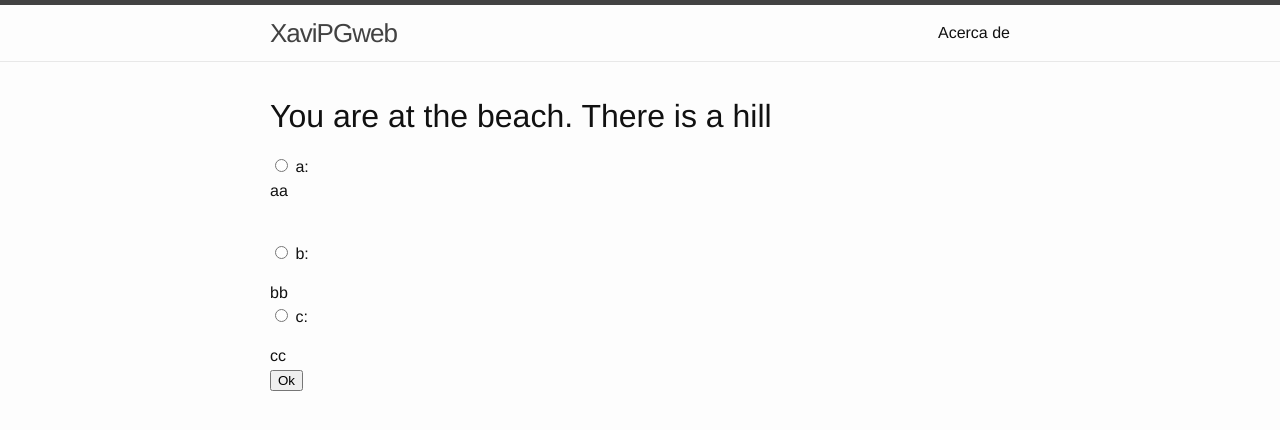
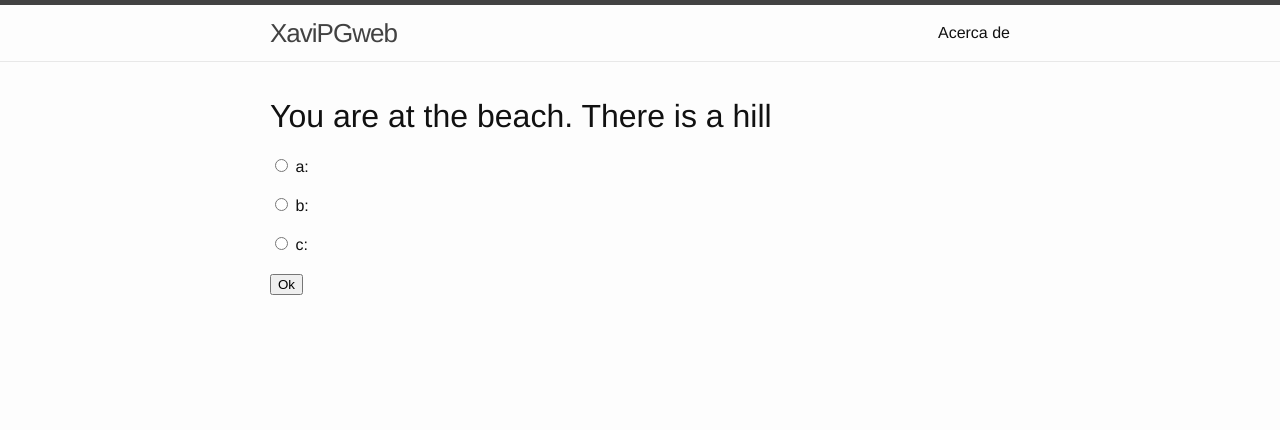
Before and after one commit to xavipgweb/xavipgweb.github.io, a Jekyll site: the page built from index.html, in a window 1280 px wide. Shown: the top 430 px of the page. Built offline with Jekyll 4.4.1, drawn with Linux system fonts in a browser that asks for light colours.

Commit message:
Update index.html

```diff
--- a/index.html
+++ b/index.html
@@ -29,9 +29,12 @@ layout: default
   </script>
 
 <form>
-  <input type="radio" name="gender" value="male"> a:<p id = "number1">aa</p><br>
-  <input type="radio" name="gender" value="female"> b:<p id = "number2"></p>bb<br>
-  <input type="radio" name="gender" value="other"> c:<p id = "number3"></p>cc<br>
+  <input type="radio" name="gender" value="male"> a:<br>
+  <p id = "number1"></p>
+  <input type="radio" name="gender" value="female"> b:<br>
+  <p id = "number2"></p>
+  <input type="radio" name="gender" value="other"> c:<br>
+  <p id = "number3"></p>
 </form>
 <button onclick="ok()">Ok</button>
 </body>
```
